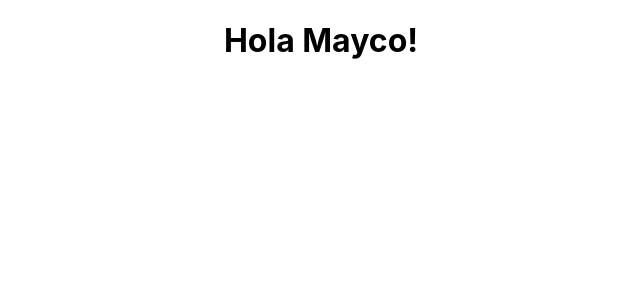
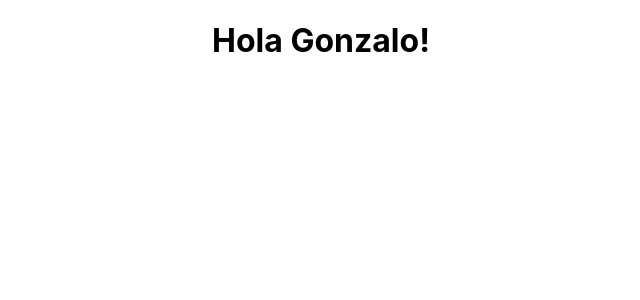
Before and after one commit to maycocortez/proyectoReactCORTEZ, a React (Create React App) app: page / in a window 1280 px wide. Shown: the top 300 px of the page, without its empty margins (319-959 px from the left). Built offline with nearby package versions, Linux system fonts and the light colour scheme.

Commit message:
Primera subida al servidor

```diff
--- a/src/App.js
+++ b/src/App.js
@@ -3,7 +3,7 @@ import './App.css';
 
 function App() {
 
-  const name = "Mayco"
+  const name = "Gonzalo"
   return (
     <div className="App">
 
```
